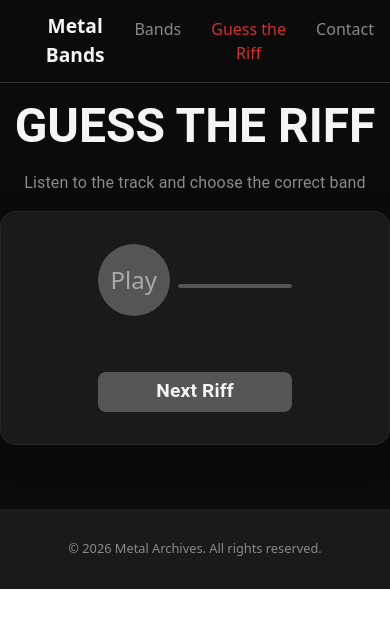
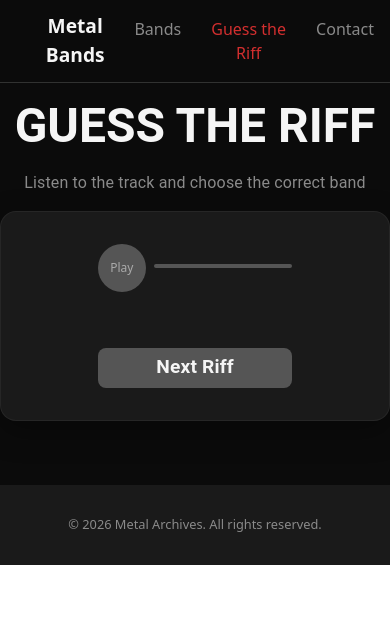
Before and after one commit to arielgomezmendez/metal-bands-app, a React (Vite) app: page /guess-the-riff in a window 390 px wide. Shown: the top 628 px of the page. Built offline with nearby package versions, Linux system fonts and the light colour scheme; no server answers.

Commit message:
Change size of Play button in mobile view

```diff
--- a/src/components/Player.tsx
+++ b/src/components/Player.tsx
@@ -26,7 +26,7 @@ const Player = ({
   timePorgress,
 }: PlayerPropsType) => {
   return (
-    <Box className="flex flex-row gap-2 mb-6 mx-auto" sx={{width:"60%"}}>
+    <Box className="flex flex-row gap-2 mb-6 mx-auto" sx={{ width: "60%" }}>
       {selectedTrack?.preview && (
         <audio
           onLoadedMetadata={getTrackDuration} // Event of audio object that load the track metadata
@@ -41,8 +41,9 @@ const Player = ({
         disabled={!selectedTrack?.preview}
         aria-label={isPlaying ? "Pause preview" : "Play preview"}
         sx={{
-          width: 72,
-          height: 72,
+          width: { xs: 48, sm: 72 },
+          height: { xs: 48, sm: 72 },
+          fontSize: { xs: "0.75rem", sm: "0.875rem" },
           backgroundColor: "#D32F2F",
           color: "#fff",
           "&:hover": {
@@ -58,7 +59,7 @@ const Player = ({
         {isPlaying ? "Pause" : "Play"}
       </IconButton>
       <LinearProgress
-        className="h-2 flex-1 mt-10"
+        className="h-2 flex-1  mt-5 md:mt-10"
         sx={{
           borderRadius: 4,
           backgroundColor: "#555",
```
